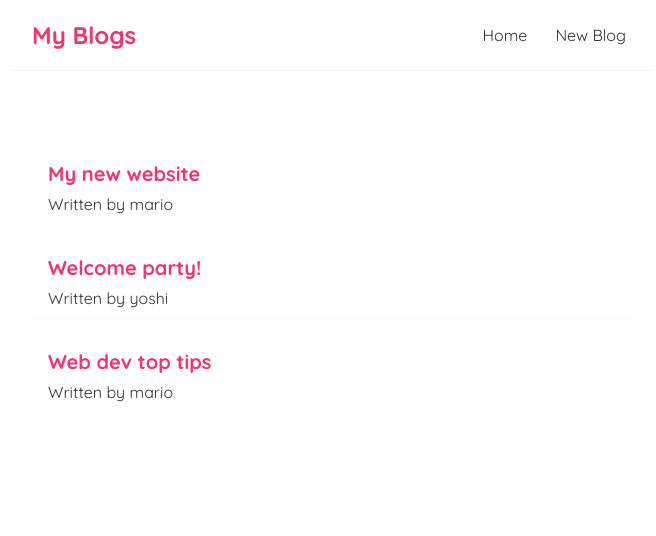
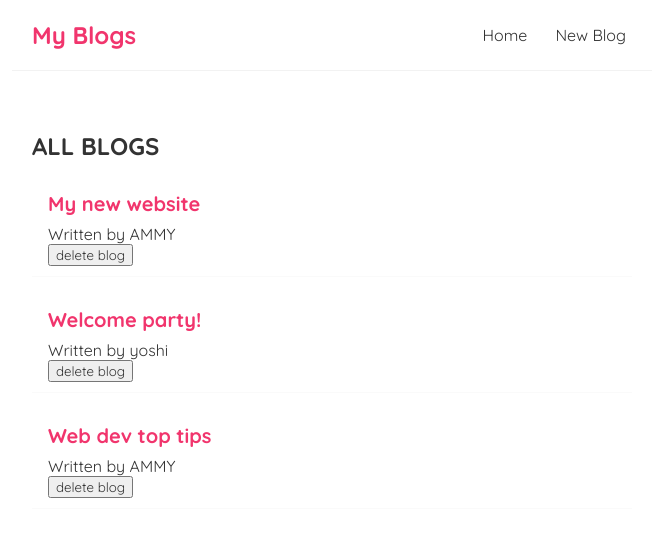
Before and after one commit to Amritpals01/dojo-blog, a React (Create React App) app: page / in a window 1280 px wide. Shown: the top 536 px of the page, without its empty margins (308-964 px from the left). Built offline with nearby package versions, Linux system fonts and the light colour scheme.

Commit message:
function on props

```diff
--- /dev/null
+++ b/src/BlogList.js
@@ -0,0 +1,19 @@
+const BlogList = ({blogs,title , handelDelete}) => {
+
+
+    return (
+        <div className="blog-list">
+            <h2>{title}</h2>
+            {blogs.map((blog)=> (
+            <div className="blog-preview" key={blog.id} >
+                <h2>{blog.title}</h2>
+                <p>Written by {blog.author}</p>
+                <button onClick={()=> handelDelete(blog.id)}>delete blog </button>
+            </div>
+
+        ))}
+        </div>
+     );
+}
+
+export default BlogList;
--- a/src/Home.js
+++ b/src/Home.js
@@ -1,22 +1,23 @@
 import { useState } from 'react';
+import BlogList from './BlogList';
 
 const Home = () => {
     const [blogs , setBlogs]=useState([
-        { title: 'My new website', body: 'lorem ipsum...', author: 'mario', id: 1 },
+        { title: 'My new website', body: 'lorem ipsum...', author: 'AMMY', id: 1 },
         { title: 'Welcome party!', body: 'lorem ipsum...', author: 'yoshi', id: 2 },
-        { title: 'Web dev top tips', body: 'lorem ipsum...', author: 'mario', id: 3 }
+        { title: 'Web dev top tips', body: 'lorem ipsum...', author: 'AMMY', id: 3 }
       ]);
+      const handelDelete=(id) =>{
+        const newBlogs= blogs.filter(blog => blog.id !== id);
+        setBlogs(newBlogs);
+
+      }
 
 
     return (
         <div className="home">
-        {blogs.map((blog)=> (
-            <div className="blog-preview" key={blog.id} >
-                <h2>{blog.title}</h2>
-                <p>Written by {blog.author}</p>
-            </div>
+        <BlogList blogs={blogs} title="ALL BLOGS" handelDelete={handelDelete} />
 
-        ))}
         </div>
     );
 }
```
